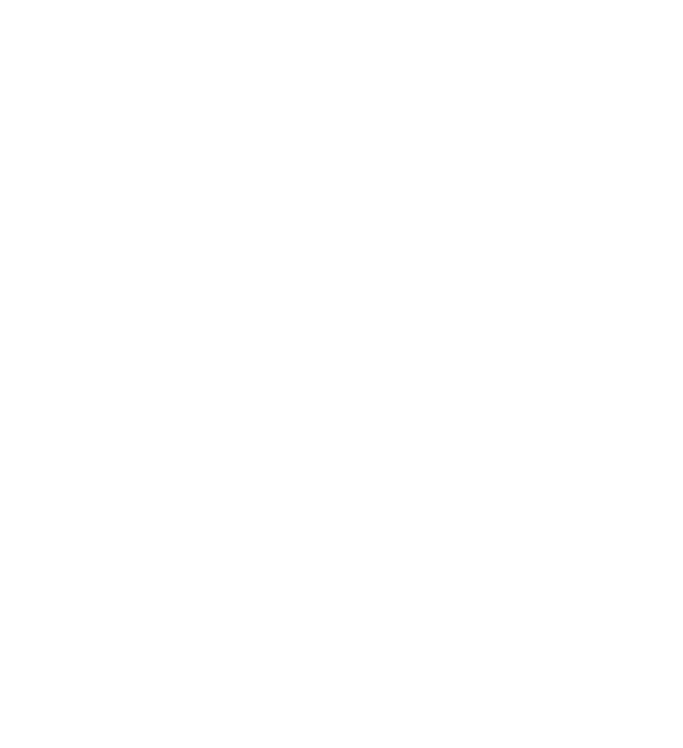
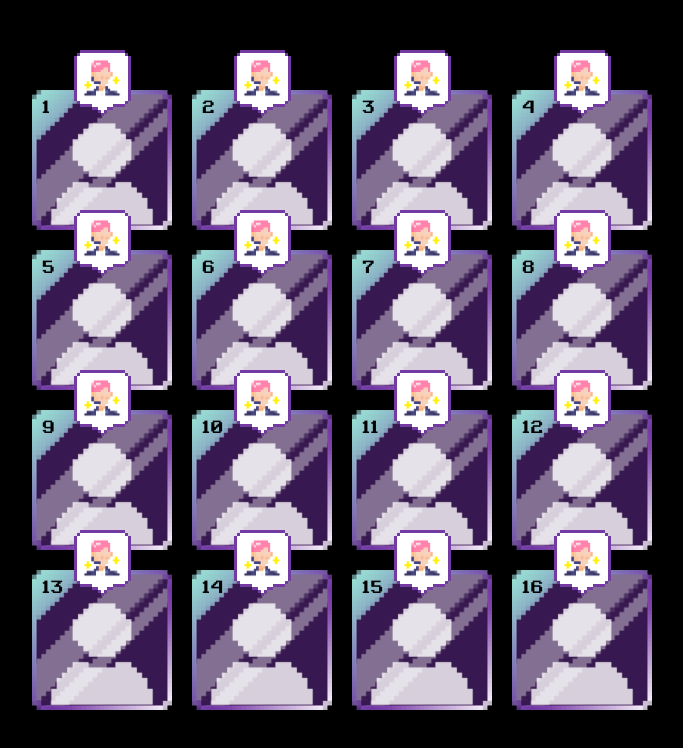
Before and after one commit to kadiace/2023F_CS489_FeedLovers, a React (Create React App) app: page /ending in a window 1280 px wide. Shown: the top 748 px of the page, without its empty margins (296-979 px from the left). Built offline with nearby package versions, Linux system fonts and the light colour scheme.

Commit message:
Set ending page logic.

```diff
--- a/src/components/Animation.ts
+++ b/src/components/Animation.ts
@@ -4,6 +4,11 @@
   0%{opacity: 0}
   50%{opacity: 1}
   100%{opacity: 0}
+`;
+
+const shrink = keyframes`
+  0%{width: 600px}
+  100%{width: 0px}
 `;
 
 export const IntroAnimation = styled.div<{
@@ -22,5 +27,18 @@
   animation-delay: ${(props) => props.delay};
   animation-duration: ${(props) => props.duration};
   animation-iteration-count: 1;
-  animation-fill-mode: forward;
+  animation-fill-mode: both;
 `;
+
+export const EndingAnimation = styled.div<{
+  delay: string;
+  duration: string;
+}>`
+  width: 600px;
+  height: 100%;
+  animation: ${shrink};
+  animation-delay: ${(props) => props.delay};
+  animation-duration: ${(props) => props.duration};
+  animation-iteration-count: 1;
+  animation-fill-mode: both;
+`;
--- a/src/components/ConsumerGroup.tsx
+++ b/src/components/ConsumerGroup.tsx
@@ -5,19 +5,31 @@
   consumerChatAtom,
   goalAtom,
   roundStateAtom,
+  roundWaveCountAtom,
   timeAtom,
   totalAtom,
 } from "recoils/Atom";
 import { updateContentsId } from "./Timer";
 import { getRecoilValue } from "./Timer";
+import { RoundInformation } from "./Round";
+import { useNavigate } from "react-router-dom";
 
 function ConsumerGroup() {
+  // state
   /* eslint-disable */
   const [consumerChat, setConsumerChat] = useRecoilState(consumerChatAtom);
   const [time, setTime] = useRecoilState(timeAtom);
   const [roundState, setRoundState] = useRecoilState(roundStateAtom);
   const [goal, setGoal] = useRecoilState(goalAtom);
   const [total, setTotal] = useRecoilState(totalAtom);
+  const [roundWaveCount, setRoundWaveCount] =
+    useRecoilState(roundWaveCountAtom);
+
+  // const
+  const navigate = useNavigate();
+  const navigateEnding = () => navigate("/ending");
+
+  // D & D
   const [{ isOver }, drop] = useDrop(
     () => ({
       accept: "CONTENT_EVENT",
@@ -34,6 +46,10 @@
           next[liker] = 5;
           return next;
         });
+        const { round } = getRecoilValue(setRoundWaveCount);
+        if (RoundInformation[round].alias === "E") {
+          navigateEnding();
+        }
         setRoundState("progress");
         setTime(5);
         setGoal((prev) => {
@@ -61,6 +77,7 @@
         display: "flex",
         flexDirection: "column",
         justifyContent: "center",
+        width: "fit-content",
         height: "fit-content",
         gap: "20px",
         alignSelf: "center",
--- a/src/components/Round.tsx
+++ b/src/components/Round.tsx
@@ -82,7 +82,7 @@
   },
   {
     alias: "C",
-    goal: 2000,
+    goal: 1800,
     wave: [40, 5, 5],
     hasEvent: true,
     newsMessage: <EmphasizeText message="Mass shooting left 80 victims..." />,
@@ -110,8 +110,8 @@
   },
   {
     alias: "E",
-    goal: 500,
-    wave: [5],
+    goal: 2000,
+    wave: [5, 5, 5],
     hasEvent: true,
     newsMessage: (
       <EmphasizeText
@@ -125,6 +125,6 @@
         <EmphasizeText message="just earn money" />! This can't be happened!
       </p>,
     ],
-    eventMessage: <p></p>,
+    eventMessage: <span>TEST: After E-1</span>,
   },
 ];
--- a/src/pages/Ending.tsx
+++ b/src/pages/Ending.tsx
@@ -1,4 +1,78 @@
+import { EndingAnimation } from "components/Animation";
+import ConsumerGroup from "components/ConsumerGroup";
+import GuideWindow from "components/GuideWindow";
+import { MouseEventHandler, useState } from "react";
+import { useNavigate } from "react-router-dom";
+
 function Ending() {
-  return <div></div>;
+  // state
+  /* esline-disable */
+  const [afterGIF, setAfterGIF] = useState(false);
+
+  // const
+  const navigate = useNavigate();
+  const navigateLobby: MouseEventHandler = () => {
+    navigate("/lobby");
+  };
+  const turnOnPopUp = () => {
+    setAfterGIF(true);
+  };
+
+  return (
+    <div
+      className="Main"
+      style={{
+        position: "absolute",
+        backgroundColor: "black",
+        width: "100%",
+        height: "100%",
+      }}
+    >
+      {afterGIF && (
+        <>
+          <div
+            style={{
+              position: "absolute",
+              backgroundColor: "black",
+              width: "100%",
+              height: "100%",
+              opacity: 0.6,
+              zIndex: 9,
+            }}
+          />
+          <GuideWindow
+            messageList={["> TEST: Ending Script."]}
+            navigate={navigateLobby}
+            style={{
+              display: "flex",
+              position: "absolute",
+              alignItems: "center",
+              justifyContent: "center",
+              width: "100%",
+              height: "100%",
+              zIndex: 10,
+            }}
+          />
+        </>
+      )}
+      <div
+        style={{
+          display: "flex",
+          flexDirection: "row",
+          flex: 1,
+          height: "100%",
+          justifyContent: "center",
+        }}
+      >
+        <ConsumerGroup />
+        <EndingAnimation
+          onAnimationEnd={turnOnPopUp}
+          delay="1s"
+          duration="5s"
+        />
+      </div>
+    </div>
+  );
 }
+
 export default Ending;
```
